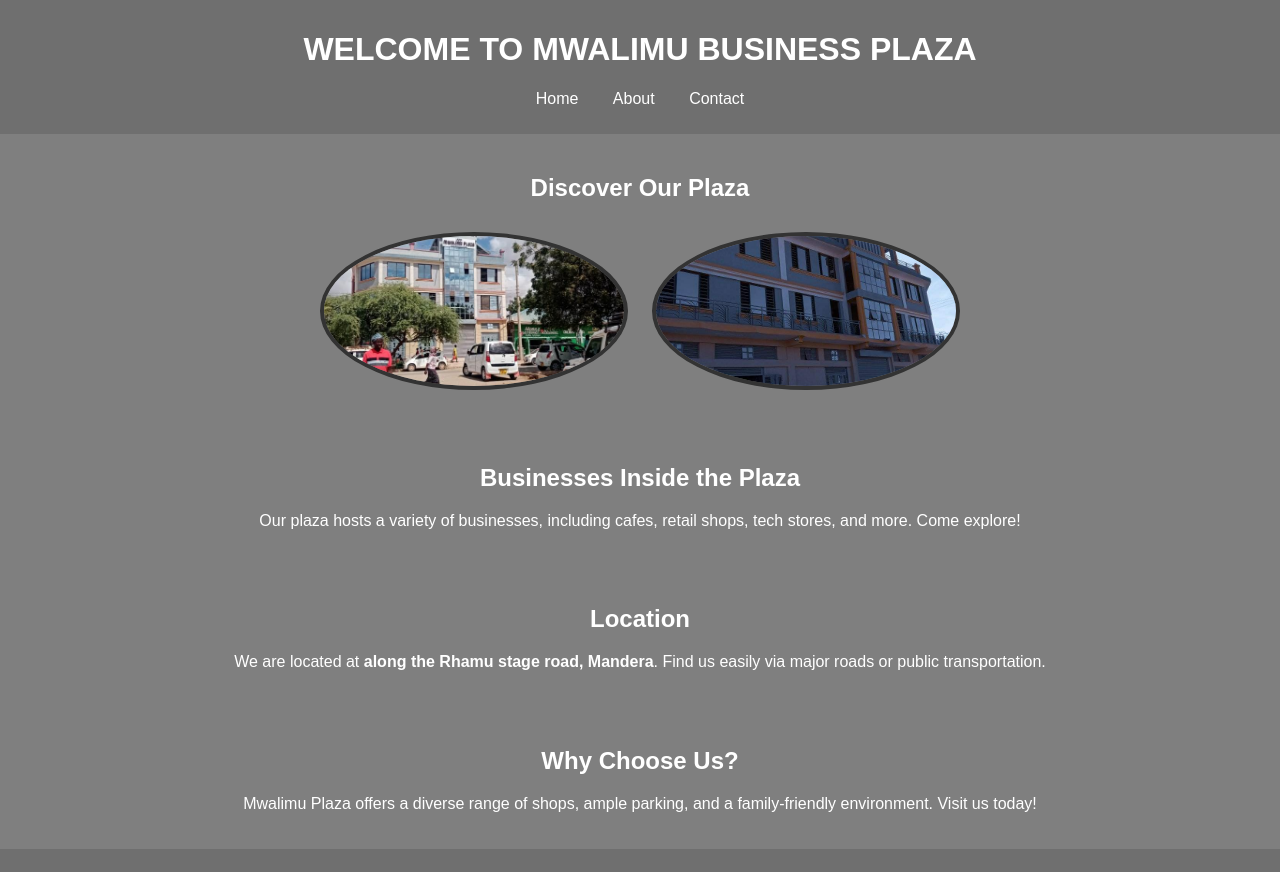
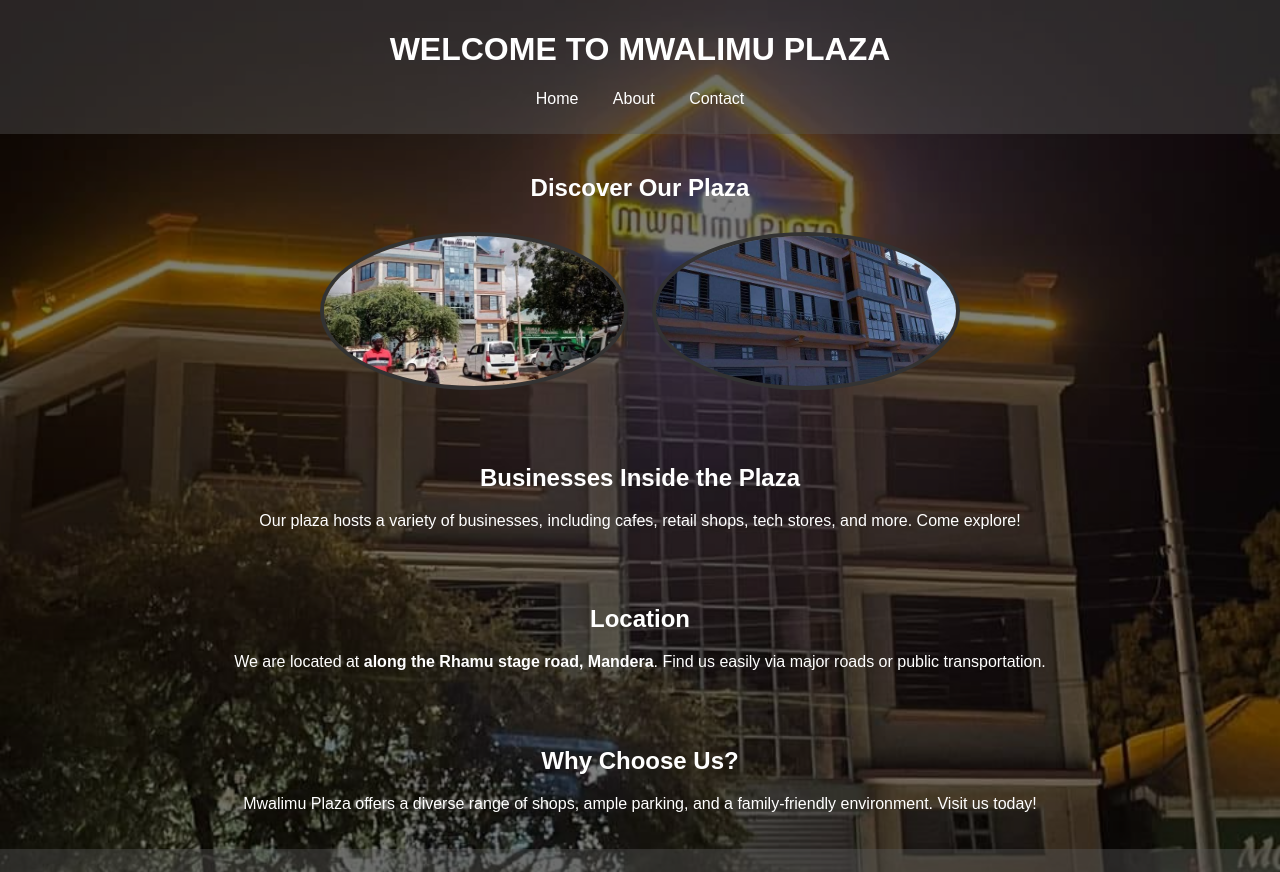
Before and after one commit to moulidmahat/Mwalimu-Business-Plaza, a plain HTML site: page index.html in a window 1280 px wide. Shown: the top 872 px of the page. Drawn offline with Linux system fonts and the light colour scheme.

Commit message:
changed name in index.html

```diff
--- a/css/styles.css
+++ b/css/styles.css
@@ -2,7 +2,7 @@ body {
     font-family: Arial, sans-serif;
     margin: 0;
     padding: 0;
-    background-image: url('./assests/background.jpg'); /* Add your background image here */
+    background-image: url('/assests/background.jpg'); /* Add your background image here */
     background-size: cover; /* Ensures the image covers the entire background */
     background-position: top center; /* Centers the background image */
     color: white; /* Change text color for better contrast */
--- a/index.html
+++ b/index.html
@@ -8,7 +8,7 @@
 </head>
 <body>
     <header>
-        <h1>WELCOME TO MWALIMU BUSINESS PLAZA</h1>
+        <h1>WELCOME TO MWALIMU PLAZA</h1>
         <nav>
             <ul>
                 <li><a href="index.html">Home</a></li>
```
